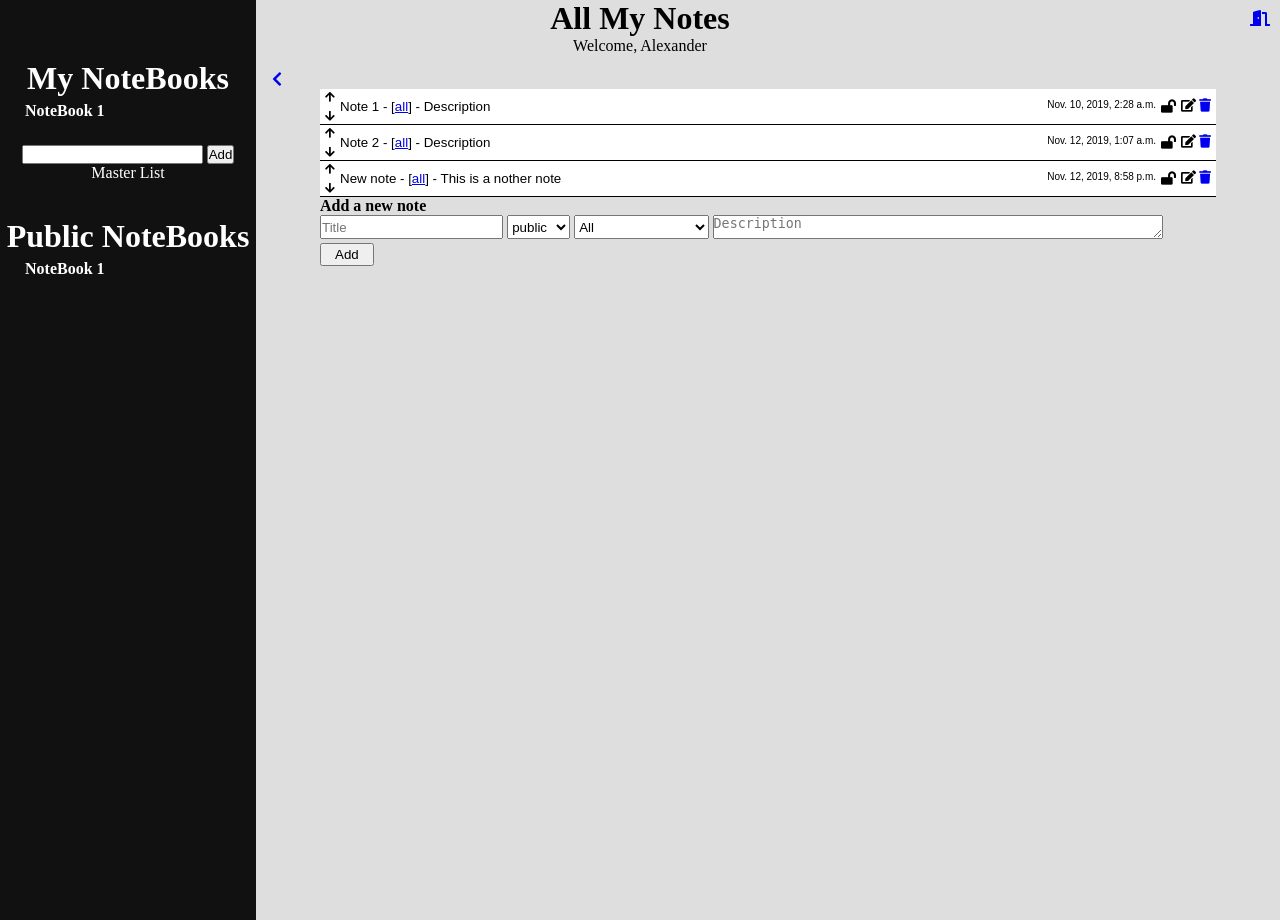
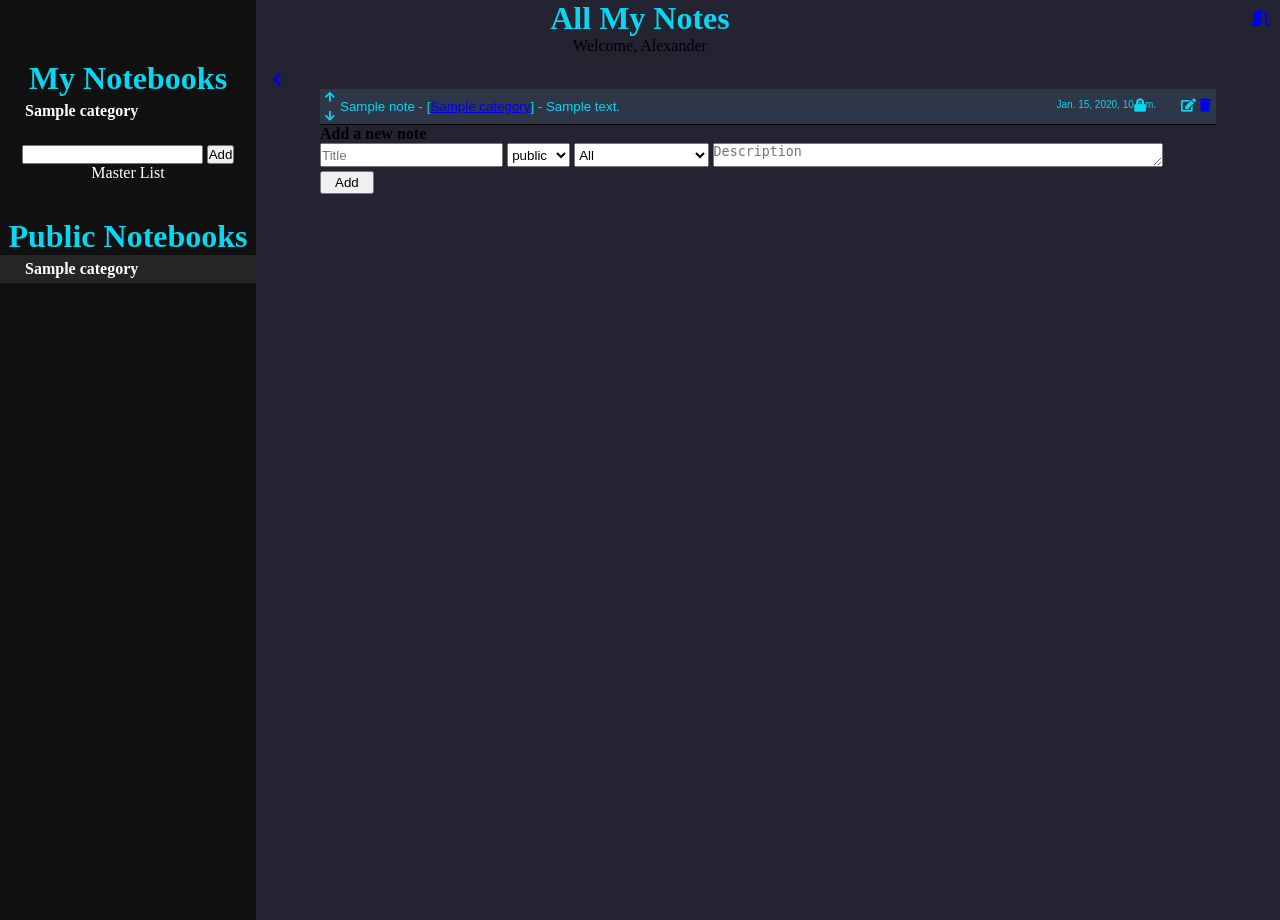
Before and after one commit to alexege/noteApp, a Django app: template apps/note_app/templates/note_app/index.html in a window 1280 px wide. Run offline with Django 3.2, Linux system fonts and the light colour scheme; data comes from the database, SQL or seed files in the repository; both versions use the stored data as it was after the commit; tables that the repository leaves empty hold one stand-in row (values such as "Sample post"); the template is opened without the code that fills it: values that come from a table or form of the project are taken from there, most other values are stand-ins (such as "Sample title", 1, 10 or a date in 2020); parts of the project's set-up code (start-up, migrations or seed data) failed here and were passed over; some libraries are stand-ins or nearby versions.

Commit message:
UI Color Changes

```diff
--- a/apps/note_app/models.py
+++ b/apps/note_app/models.py
@@ -1,12 +1,30 @@
 from __future__ import unicode_literals
 from django.db import models
+from ..login_app.models import *
 import os
+
+class Category(models.Model):
+    name = models.CharField(max_length=255)
+    private = models.BooleanField(default=True)
+    created_by = models.ForeignKey(User, related_name="categories")
+    created_at = models.DateTimeField(auto_now_add=True)
+    updated_at = models.DateTimeField(auto_now=True)
+
+class Subcategory(models.Model):
+    name = models.CharField(max_length=255)
+    private = models.BooleanField(default=True)
+    parent = models.ForeignKey(Category, related_name="subcategories")
+    created_by = models.ForeignKey(User, related_name="my_subcategories")
+    created_at = models.DateTimeField(auto_now_add=True)
+    updated_at = models.DateTimeField(auto_now=True)
 
 class Note(models.Model):
     title = models.CharField(max_length=255)
     category = models.CharField(max_length=255)
+    # parent = models.ForeignKey(Category, related_name="notes")
     content = models.TextField()
-    private = models.BooleanField(default=True)
+    private = models.BooleanField(default=False)
+    created_by = models.ForeignKey(User, related_name="notes")
     created_at = models.DateTimeField(auto_now_add=True)
     updated_at = models.DateTimeField(auto_now=True)
 
@@ -24,19 +42,6 @@ class NoteComment(models.Model):
         name, extension = os.path.splitext(self.image.name)
         return extension
 
-class Category(models.Model):
-    # isPublic = models.BooleanField(default=true)
-    # creator = models.ForeignKey(User, related_name="categories")
-    name = models.CharField(max_length=255)
-    created_at = models.DateTimeField(auto_now_add=True)
-    updated_at = models.DateTimeField(auto_now=True)
-
-class Subcategory(models.Model):
-    name = models.CharField(max_length=255)
-    parent = models.ForeignKey(Category, related_name="subcategories")
-    created_at = models.DateTimeField(auto_now_add=True)
-    updated_at = models.DateTimeField(auto_now=True)
-
 class Document(models.Model):
     description = models.CharField(max_length=255, blank=True)
     document = models.FileField(upload_to='documents/')
--- a/apps/note_app/static/note_app/css/style.css
+++ b/apps/note_app/static/note_app/css/style.css
@@ -6,13 +6,26 @@
 body {
     /* background-color: rgb(163, 162, 162); */
     /* background-color: #1e1e1e; */
-    background-color: #DEDEDE;
+    /* background-color: #DEDEDE; */
+    background-color: #232331;
     /* background-color: #1e1e1e; */
+}
+
+h1 {
+  color: #09d6ef;
 }
 
 .wrapper {
     width: 70vw;
     margin: 0 auto;
+}
+
+.note_container {
+  /* border: 2px solid red; */
+}
+
+#note_template {
+  /* display: none; */
 }
 
 .master_wrapper {
@@ -50,7 +63,14 @@ body {
     padding: 10px;
     padding-left: 20px;
     position: relative;
-    background-color: white;
+    /* background-color: white; */
+    background-color: #2d3748;
+    color: #09d6ef;
+}
+
+.note:hover {
+  /* background-color: #f1f1f1; */
+  background-color: black;
 }
 
 .arrow_container a {
@@ -78,6 +98,11 @@ body {
 .fa-trash {
     position: absolute;
     right: 5px;
+}
+
+.fa-lock, .fa-lock-open {
+  position: absolute;
+  right: 30px;
 }
 
 .fa-copy {
@@ -125,7 +150,8 @@ body {
   .panel {
     /* padding: 0 18px; */
     /* padding: 10px;   */
-    background-color: rgba(243, 237, 237, 0.774);
+    /* background-color: rgba(243, 237, 237, 0.774); */
+    background-color: #09d6ef;
     /* border: 1px solid black; */
     display: none;
     overflow: hidden;
@@ -138,7 +164,7 @@ body {
 
   .panel ul li {
       position: relative;
-      white-space: pre-wrap;
+      /* white-space: pre-wrap; */
       /* border-top: 2px solid black; */
       padding: 5px;
       margin: 0 45px;
--- a/apps/note_app/static/note_app/js/script.js
+++ b/apps/note_app/static/note_app/js/script.js
@@ -101,6 +101,17 @@ function togglePrivacy(ele, event){
         console.log("Public")
     }
     event.stopPropagation();
+}
+
+function toggleCategoryPrivacy(ele, event){
+    privacy = ele.getAttribute('privacy');
+    if(privacy){
+        console.log("Private")
+        privacy = false;
+    } else {
+        privacy = true;
+        console.log("Public")
+    }
 }
 
 function toggleEdit(note_comment_id){
@@ -225,6 +236,80 @@ wrapper.setAttribute('class', "language-css");
         el.style.cssText = 'height:' + el.scrollHeight + 'px';
     },0);
     }
+    $('#togglePrivacy').on('click', function(e){
+        var privacy = this.getAttribute('privacy');
+        var Notebook = this;
+        var category_id = this.getAttribute('custom_id');
+        var notebook = this.parentNode;
+        console.log("Category id: ", category_id);
+        e.preventDefault()
+        $.ajax({
+            url: 'toggle_subcat_privacy/' + category_id,
+            method: 'get',
+            data: $(this).serialize(),
+            success: function(serverResponse){
+                console.log("privacy:",privacy)
+                public_notes = document.getElementsByClassName("public_notebooks");
+                public_notes[0].append(notebook);
+                // console.log("privacytype:",typeof(privacy))
+                // if(privacy == "False"){
+                //     Notebook.privacy = "True";
+                //     Notebook.save();
+                //     console.log("This was false.")
+                // } else {
+                //     Notebook.privacy = "False";
+                //     Notebook.save();
+                //     console.log("This was True.")
+                // }
+                console.log("got successfully");
+            }
+        })
+    });
+
+    // // Submit new note using Ajax
+    // $('#new_note_form').submit(function(e){
+    //     console.log("Adding a new note with ajax.")
+    //       e.preventDefault()
+
+    //       title = document.getElementById("title_input").value;
+    //       content = document.getElementById("content_input").value;
+    //       privacy = document.getElementById("privacy_input").value;
+    //       category = document.getElementById("category_input").value;
+    //       upload_date = new Date().toJSON().slice(0,10);
+
+    //       $.ajax({
+    //         url: '/notes/note/add',
+    //         method: 'post',
+    //         data: $(this).serialize(),
+    //         success: function(serverResponse){
+    //             var note_layout = document.getElementById("note_template")
+    //             // console.log(note_layout)
+    //             var clone_note = note_layout.cloneNode(true);
+    //             // console.log(clone_note)
+    //             clone_note.addEventListener('click', function(){
+    //                 this.firstElementChild.classList.toggle("active");
+    //                 /* Toggle between hiding and showing the active panel */
+    //                 var panel = this.firstElementChild.nextElementSibling;
+    //                 console.log(panel)
+    //                 if (panel.style.display === "block") {
+    //                 panel.style.display = "none";
+    //                 } else {
+    //                 panel.style.display = "block";
+    //                 }
+    //             })
+    //             $(".note_container").append(clone_note);
+    //             document.getElementById("temp_note_title").innerHTML = title;
+    //             document.getElementById("temp_note_content").innerHTML = content;
+    //             // document.getElementById("temp_note_privacy").innerHTML = privacy;
+    //             document.getElementById("temp_note_category").innerHTML = category;
+    //             document.getElementById("upload_date").innerHTML = upload_date;
+    //             // $(".note_container").append(clone_note);
+    //         //   console.log("Received this from server: ", serverResponse)
+    //           // $('.notes').html(serverResponse)
+    //         //   $(".wrapper").html(serverResponse);
+    //         }
+    //       })
+    //     })
 
 });
 
--- a/apps/note_app/templates/note_app/index.html
+++ b/apps/note_app/templates/note_app/index.html
@@ -24,14 +24,21 @@
 
     <!-- SideNavBar -->
     <div id="mySidenav" class="sidenav">
-    <h1>My NoteBooks</h1>
+    <h1>My Notebooks</h1>
     {% for category in list_of_categories %}
         <h5 class="accordion">{{category.name}}</h5>
         <div class="panel">
             <ul>
         {% for subcategory in list_of_subcategories %}
             {% if subcategory.parent.id == category.id %}
-            <li><a href="/notes/category/view/{{category.name}}/{{subcategory.name}}">{{subcategory.name}}</a> <a href="/notes/subcategory/delete/{{subcategory.id}}"><i class="fas fa-trash"></i></a></li>
+            <li><a href="/notes/category/view/{{category.name}}/{{subcategory.name}}">{{subcategory.name}}</a>
+                {% if subcategory.private %}
+                <i id="togglePrivacy" custom_id="{{category.id}}" class="fas fa-lock-open" privacy={{category.private}}></i>
+                {% else %}
+                <i id="togglePrivacy" custom_id="{{category.id}}" class="fas fa-lock" privacy={{category.private}}></i>
+                {% endif %}
+                <a href="/notes/subcategory/delete/{{subcategory.id}}"><i class="fas fa-trash"></i></a>
+            </li>
             {% endif %}
         {% endfor %}
             </ul>
@@ -51,7 +58,8 @@
 
     <a href="/notes/master_list" id="master_list">Master List</a>
     <br><br>
-    <h1>Public NoteBooks</h1>
+    <h1>Public Notebooks</h1>
+    <div class="public_notebooks">
         {% for category in list_of_public_categories %}
         <h5 class="accordion">{{category.name}}</h5>
         <div class="panel">
@@ -70,6 +78,7 @@
         </div>
         {% endfor %}
         </div>
+    </div>
 
     <h1 style="text-align: center;">All My Notes</h1>
     <p style="text-align: center;">Welcome, {{current_user.first_name}}</p>
@@ -85,10 +94,10 @@
     </a>
 
     <div class="wrapper">
-
+    <div class="note_container">
     {% for note in all_notes %}
-
-    <button class="accordion">
+    <div id="base_note">
+    <button class="accordion" id="note_layout">
 
         <p id="{{note.id}}" title="{{note.title}}" content="{{note.content}}" class="note">
             <span class="arrow_container">
@@ -188,8 +197,9 @@
             <textarea name="content" value="{{note.content}}">{{note.content}}</textarea>
             <button>Update</button>
         </form>
-
+    </div>
     {% endfor %}
+    </div>
 
     <!-- Add new Note -->
     <h4>Add a new note</h4>
--- a/apps/note_app/urls.py
+++ b/apps/note_app/urls.py
@@ -18,5 +18,7 @@ urlpatterns = [
     url(r'^subcategory/delete/(?P<subcategory_id>\d+)$', views.delete_subcategory),
     # url(r'^category/view/(?P<subcategory>[\w\s]+)$', views.view_subcategory),
     url(r'^category/view/(?P<category>[\w\s]+)/(?P<subcategory>[\w\s]+)$', views.view_subcategory),
-    url(r'^master_list', views.master_list),
+    url(r'^master_list$', views.master_list),
+    url(r'^category/view/all$', views.index),
+    url(r'^toggle_subcat_privacy/(?P<subcat_id>\d+)$', views.privacyToggle),
 ]
```
Also changed, not shown: apps/note_app/templates/note_app/drag_drop_html_test.html (+103 -0 lines), apps/note_app/views.py (+31 -5 lines), apps/note_app/migrations/0001_initial.py, apps/note_app/migrations/0002_auto_20191108_1622.py, apps/note_app/migrations/0003_notecomment_image.py (deleted), db.sqlite3, media/2019-11-06_12_46_06-settings.py_-_noteApp_-_Visual_Studio_Code_2D3Z2Lt.png (added), media/2019-11-06_12_46_06-settings.py_-_noteApp_-_Visual_Studio_Code_UunQ6Iq.png (added), 1 other file. Lines whose indentation alone changed are shown as unchanged.
